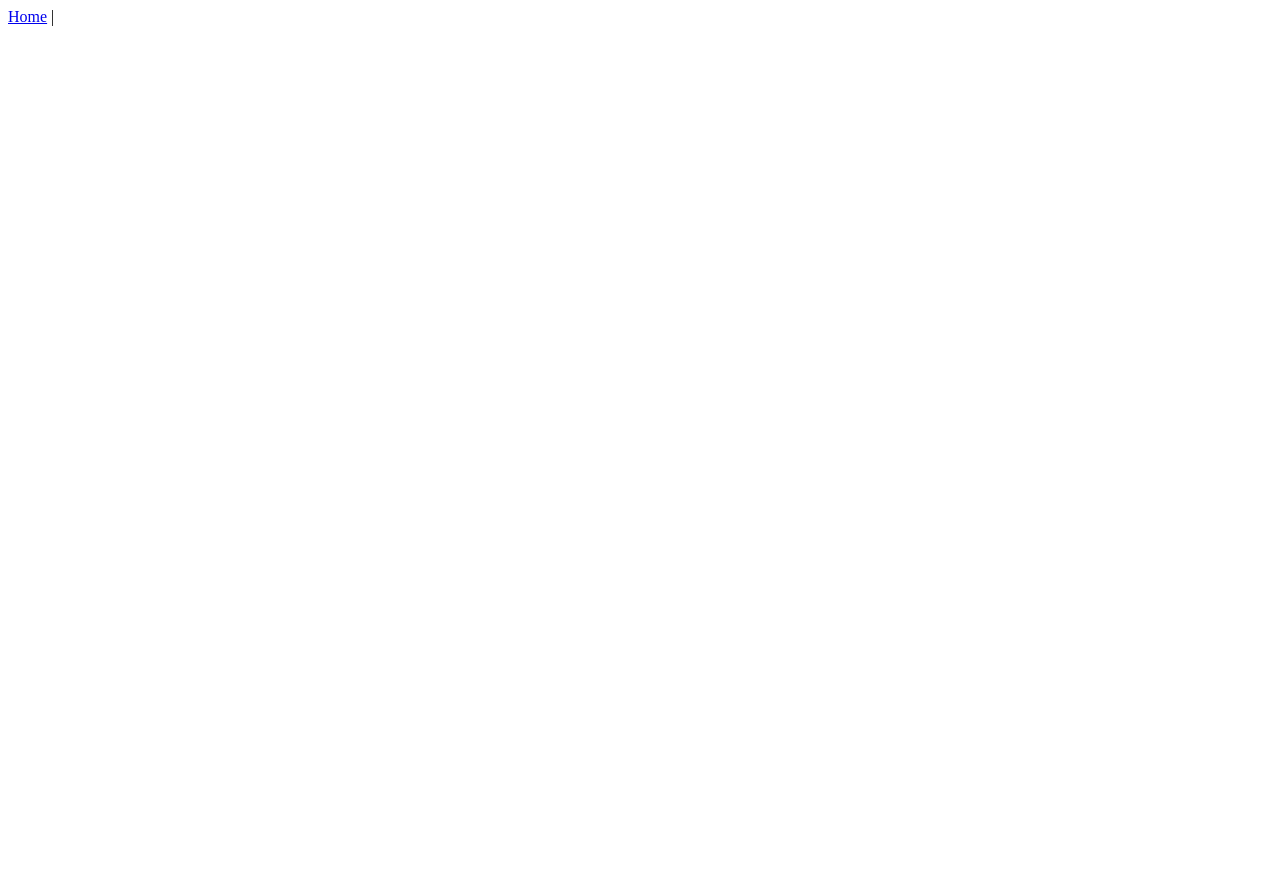
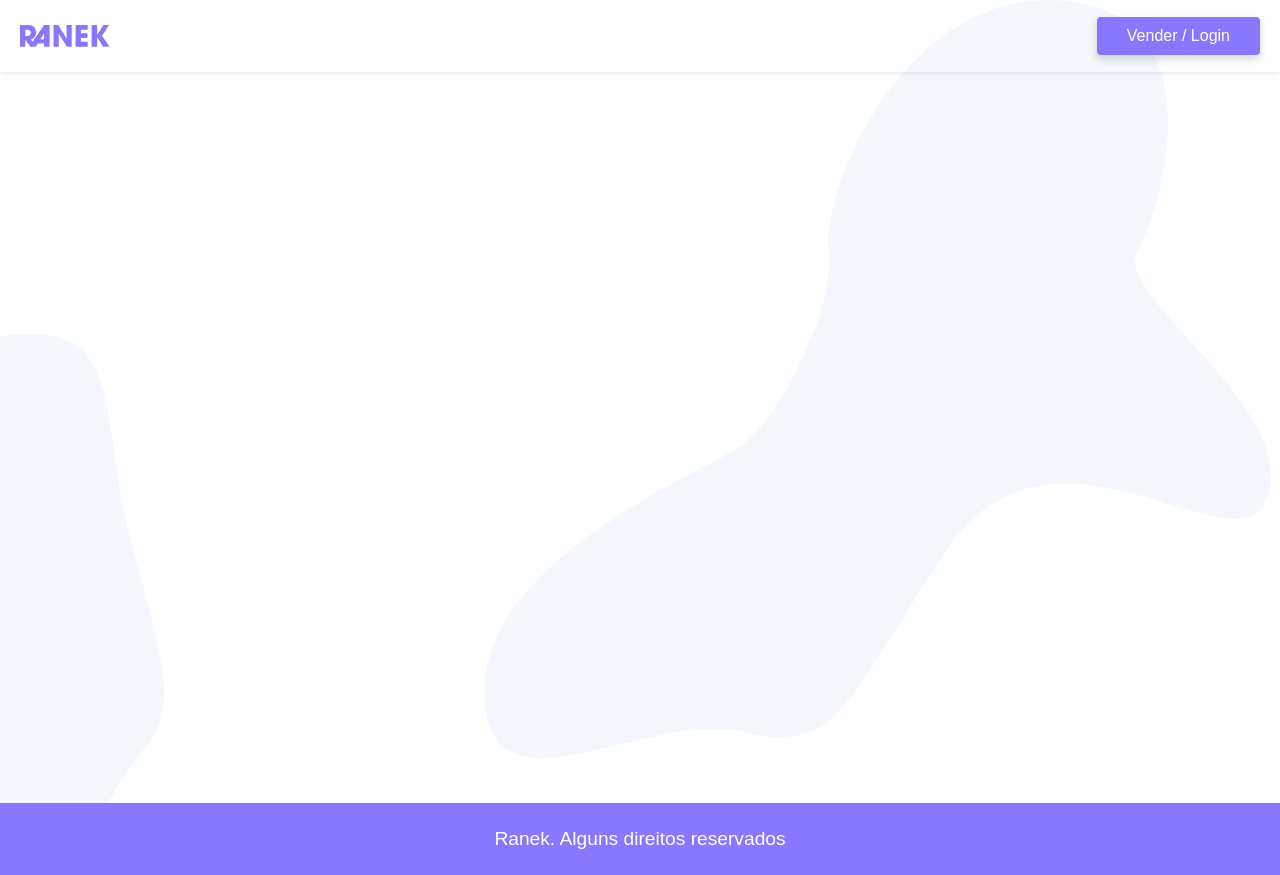
Before and after one commit to natan1563/Ranek, a Vue app: page / in a window 1280 px wide. Before the commit the page ends 800 px from the top, so only its background shows below. Built offline with nearby package versions, Linux system fonts and the light colour scheme.

Commit message:
Criado Header e footer principal

```diff
--- a/src/App.vue
+++ b/src/App.vue
@@ -1,12 +1,83 @@
 <template>
   <div id="app">
-    <div id="nav">
-      <router-link to="/">Home</router-link> |
-    </div>
-    <router-view/>
+    <TheHeader/>
+    <main id="main">
+      <router-view/>
+    </main>
+    <TheFooter/>
   </div>
 </template>
 
+<script>
+import TheHeader from '@/components/TheHeader.vue';
+import TheFooter from '@/components/TheFooter.vue';
+
+export default {
+  components: {
+    TheHeader,
+    TheFooter
+  }
+}
+</script>
+
 <style>
 
+  * {
+    box-sizing: border-box;
+  }
+
+  body, ul, li, h1, h2, p {
+    margin: 0px;
+    padding: 0px;
+  }
+
+  ul {
+    list-style: none;
+  }
+
+  body {
+    font-family: "Avenir", Arial, Helvetica, sans-serif;
+    color: #345;
+    background: url('./assets/pattern.svg') repeat top;
+  }
+
+  a {
+    color: #345;
+    text-decoration: none;
+  }
+
+  img {
+    max-width: 100%;
+    display: block;
+  }
+
+  .btn {
+    display: block;
+    padding: 10px 30px;
+    background: #87f;
+    border-radius: 4px;
+    color: #ffffff;
+    text-align: center;
+    font-size: 1rem;
+    box-shadow: 0 4px 8px rgba(30, 60, 90, 0.2);
+    transition: all .3s;
+    border: none;
+    font-family: "Avenir", Arial, Helvetica, sans-serif;
+    cursor: pointer;
+  }
+
+  .btn:hover {
+    background: #65D;
+    transform: scale(1.1);
+  }
+
+  #app {
+    display: flex;
+    min-height: 100vh;
+    flex-direction: column;
+  }
+
+  #main {
+    flex: 1;
+  }
 </style>
--- a/src/components/TheFooter.vue
+++ b/src/components/TheFooter.vue
@@ -1,7 +1,7 @@
 <template>
-  <div>
-    The Footer
-  </div>
+  <footer>
+    <p>Ranek. Alguns direitos reservados</p>
+  </footer>
 </template>
 
 <script>
@@ -10,6 +10,14 @@
 }
 </script>
 
-<style>
-
+<style scoped>
+footer {
+  background: #87f;
+  padding: 25px 0;
+  text-align: center;
+  font-size: 1.2rem;
+  color: #ffffff;
+  position: relative;
+  top: 75px;
+}
 </style>
--- a/src/components/TheHeader.vue
+++ b/src/components/TheHeader.vue
@@ -2,7 +2,7 @@
   <header>
     <nav>
       <router-link to="/" class="logo">
-        <img src="" alt="Ranek">
+        <img src="@/assets/ranek.svg" alt="Ranek">
       </router-link>
 
       <router-link to="/login" class="btn">
@@ -18,6 +18,21 @@
 }
 </script>
 
-<style>
+<style scoped>
 
+nav {
+  display: flex;
+  align-items: center;
+  justify-content: space-between;
+  padding: 15px 20px;
+  box-shadow: 0 2px 4px rgba(30, 60, 90, .1);
+}
+
+.logo {
+  padding: 10px 0;
+}
+
+.logo img {
+  width: 90px;
+}
 </style>
```
